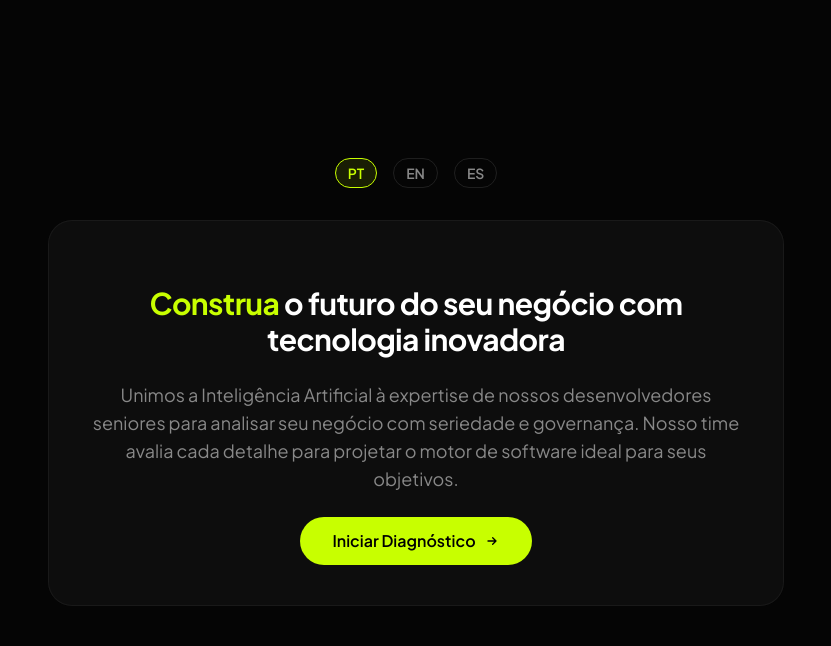
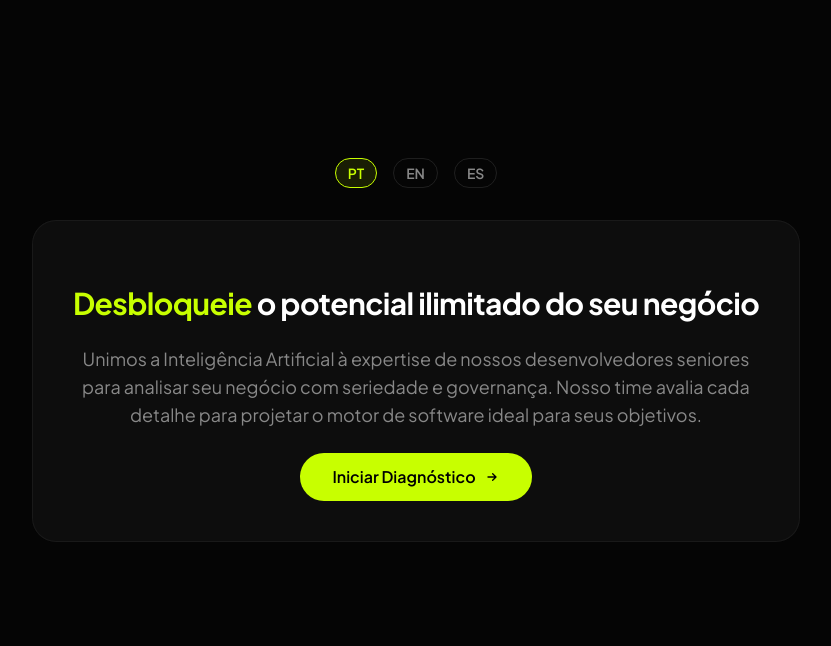
Before and after one commit to deveclipsy007/llminvoice, a PHP site: page / in a window 1280 px wide. Shown: the part 65-711 px from the top of the page, without its empty margins (224-1055 px from the left). Run offline with PHP 8.4, Linux system fonts and the light colour scheme; data comes from the database, SQL or seed files in the repository.

Commit message:
feat: Aprimora título principal para máxima conversão
- Evolui título para 'Desbloqueie o potencial ilimitado do seu negócio'
- Adiciona whitespace-nowrap para manter título em uma única linha
- Atualiza palavras dinâmicas para mais impacto: Desbloqueie, Escale, Transforme, Otimize, Inove, Potencialize
- Mantém cor #C8FF00 para palavra dinâmica
- Tradução atualizada para EN e ES
- Título mais curto e impactante, evitando quebra em dispositivos móveis

```diff
--- a/lang/en/messages.php
+++ b/lang/en/messages.php
@@ -222,7 +222,7 @@ return [
     'diag_thank_title'      => 'Diagnostic Received!',
     'diag_thank_msg'        => 'Our Operon specialist team is analyzing your answers with seriousness and governance to design the best solution. See a preview of the analysis made by our AI:',
     'diag_register_cta'     => 'Create Account to Follow Up',
-    'diag_welcome_title'    => '<span id="dynamic-title">Build</span> the future of your business with innovative technology',
+    'diag_welcome_title'    => '<span id="dynamic-title">Unlock</span> the unlimited potential of your business',
     'diag_welcome_subtitle' => 'We combine Artificial Intelligence with the expertise of our senior developers to analyze your business with seriousness and governance. Our team evaluates every detail to design the ideal software engine for your goals.',
     'diag_start_btn'        => 'Start Diagnostic',
     'optional'              => 'optional',
--- a/lang/es/messages.php
+++ b/lang/es/messages.php
@@ -222,7 +222,7 @@ return [
     'diag_thank_title'      => '¡Diagnóstico Recibido!',
     'diag_thank_msg'        => 'Nuestro equipo de especialistas de Operon está analizando sus respuestas con seriedad y gobernanza para diseñar la mejor solución. Vea una vista previa del análisis realizado por nuestra IA:',
     'diag_register_cta'     => 'Crear Cuenta para Seguimiento',
-    'diag_welcome_title'    => '<span id="dynamic-title">Construye</span> el futuro de tu negocio con tecnología innovadora',
+    'diag_welcome_title'    => '<span id="dynamic-title">Desbloquea</span> el potencial ilimitado de tu negocio',
     'diag_welcome_subtitle' => 'Combinamos la Inteligencia Artificial con la experiencia de nuestros desarrolladores senior para analizar su negocio con seriedad y gobernanza. Nuestro equipo evalúa cada detalle para diseñar el motor de software ideal para sus objetivos.',
     'diag_start_btn'        => 'Iniciar Diagnóstico',
     'optional'              => 'opcional',
--- a/lang/pt/messages.php
+++ b/lang/pt/messages.php
@@ -223,7 +223,7 @@ return [
     'diag_thank_title'      => 'Diagnóstico Recebido!',
     'diag_thank_msg'        => 'Nosso time de especialistas da Operon está analisando suas respostas com seriedade e governança para projetar a melhor solução. Veja uma prévia da análise da nossa IA:',
     'diag_register_cta'     => 'Criar Conta para Acompanhar',
-    'diag_welcome_title'    => '<span id="dynamic-title">Construa</span> o futuro do seu negócio com tecnologia inovadora',
+    'diag_welcome_title'    => '<span id="dynamic-title">Desbloqueie</span> o potencial ilimitado do seu negócio',
     'diag_welcome_subtitle' => 'Unimos a Inteligência Artificial à expertise de nossos desenvolvedores seniores para analisar seu negócio com seriedade e governança. Nosso time avalia cada detalhe para projetar o motor de software ideal para seus objetivos.',
     'diag_start_btn'        => 'Iniciar Diagnóstico',
     'optional'              => 'opcional',
--- a/templates/pages/public/diagnostico.php
+++ b/templates/pages/public/diagnostico.php
@@ -93,7 +93,7 @@ $encouragingMessages = $messages[$locale] ?? $messages['pt'];
                     <div class="space-y-6 max-w-3xl glass-panel p-10 rounded-3xl border-white/5 relative overflow-hidden">
                         <div class="absolute top-0 left-0 w-full h-1 bg-gradient-to-r from-transparent via-lime/50 to-transparent"></div>
 
-                        <h1 class="text-3xl md:text-5xl font-bold text-white tracking-tight mb-4">
+                        <h1 class="text-3xl md:text-5xl font-bold text-white tracking-tight mb-4 whitespace-nowrap">
                             <?= __('diag_welcome_title') ?>
                         </h1>
                         <p class="text-lg text-text-secondary leading-relaxed">
@@ -238,9 +238,9 @@ $encouragingMessages = $messages[$locale] ?? $messages['pt'];
 // Palavras dinâmicas para o título (baseado no idioma)
 const locale = '<?= App::locale() ?>';
 const wordsByLocale = {
-    'pt': ['Construa', 'Inove', 'Escale', 'Otimize', 'Automatize', 'Transforme'],
-    'en': ['Build', 'Innovate', 'Scale', 'Optimize', 'Automate', 'Transform'],
-    'es': ['Construye', 'Innova', 'Escala', 'Optimiza', 'Automatiza', 'Transforma']
+    'pt': ['Desbloqueie', 'Escale', 'Transforme', 'Otimize', 'Inove', 'Potencialize'],
+    'en': ['Unlock', 'Scale', 'Transform', 'Optimize', 'Innovate', 'Amplify'],
+    'es': ['Desbloquea', 'Escala', 'Transforma', 'Optimiza', 'Innova', 'Potencia']
 };
 
 const words = wordsByLocale[locale] || wordsByLocale['pt'];
```
